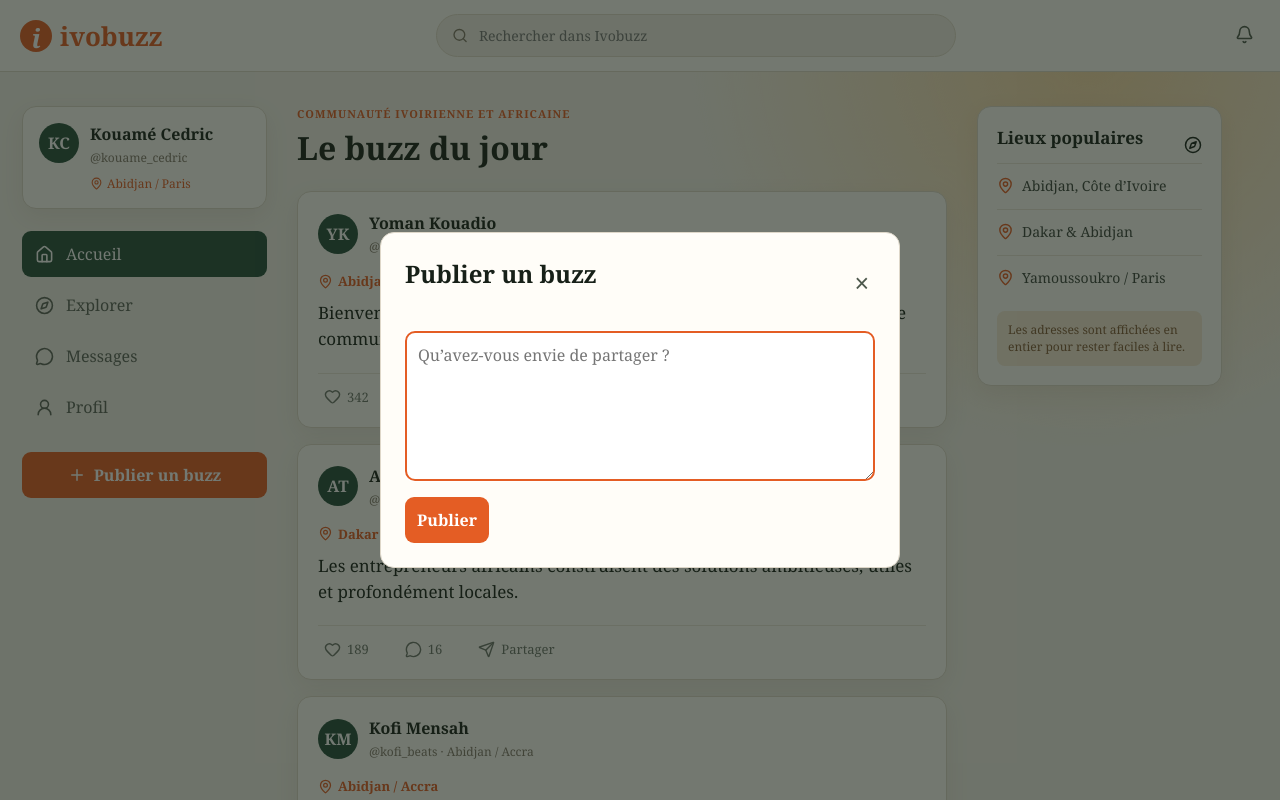
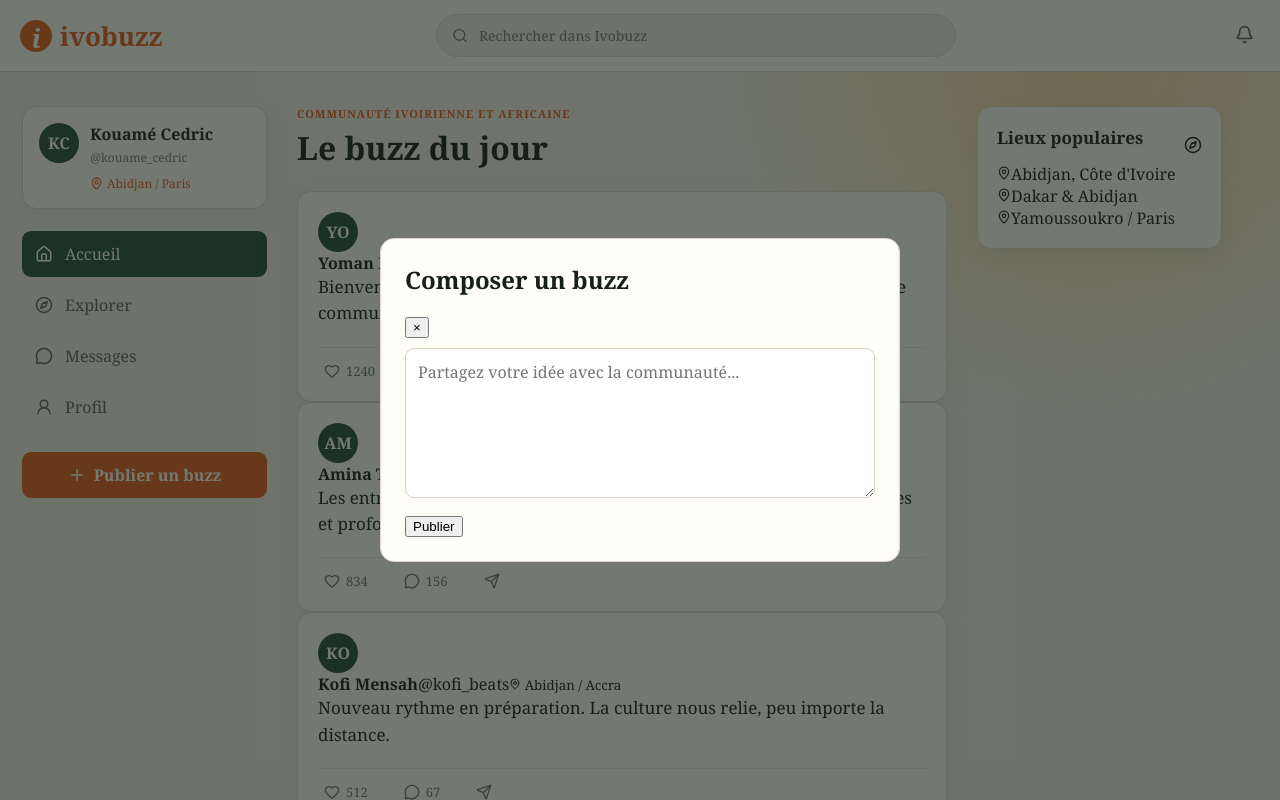
Before and after one commit to yokoua/Ivobuzz-, a React (Vite) app: page / in a window 1280 px wide. Both pictures are taken after a click on the button "Publier un buzz". Shown: the top 800 px of the page. Built offline with nearby package versions, Linux system fonts and the light colour scheme.

Commit message:
Fix App component to properly handle base path routing

```diff
--- a/App.tsx
+++ b/App.tsx
@@ -5,9 +5,9 @@ type View = 'feed' | 'explore' | 'messages' | 'profile';
 type Post = { id: number; author: string; username: string; location: string; content: string; likes: number; comments: number };
 
 const starterPosts: Post[] = [
-  { id: 1, author: 'Yoman Kouadio', username: 'yomankouadio', location: "Abidjan, Côte d’Ivoire", content: 'Bienvenue sur Ivobuzz. Ici, chaque idée mérite d’être partagée et chaque communauté peut grandir.', likes: 342, comments: 28 },
-  { id: 2, author: 'Amina Traoré', username: 'amina_africatech', location: 'Dakar & Abidjan', content: 'Les entrepreneurs africains construisent des solutions ambitieuses, utiles et profondément locales.', likes: 189, comments: 16 },
-  { id: 3, author: 'Kofi Mensah', username: 'kofi_beats', location: 'Abidjan / Accra', content: 'Nouveau rythme en préparation. La culture nous relie, peu importe la distance.', likes: 512, comments: 42 },
+  { id: 1, author: 'Yoman Kouadio', username: 'yomankouadio', location: "Abidjan, Côte d'Ivoire", content: 'Bienvenue sur Ivobuzz. Ici, chaque idée mérite d\'être partagée et chaque communauté africaine trouve sa voix.', likes: 1240, comments: 89 },
+  { id: 2, author: 'Amina Traoré', username: 'amina_africatech', location: 'Dakar & Abidjan', content: 'Les entrepreneurs africains construisent des solutions ambitieuses, utiles et profondément ancrées dans la réalité du continent.', likes: 834, comments: 156 },
+  { id: 3, author: 'Kofi Mensah', username: 'kofi_beats', location: 'Abidjan / Accra', content: 'Nouveau rythme en préparation. La culture nous relie, peu importe la distance.', likes: 512, comments: 67 },
 ];
 
 const readPosts = (): Post[] => {
@@ -38,7 +38,12 @@ export default function App() {
     setComposerOpen(false);
   };
 
-  const nav = [{ id: 'feed' as View, label: 'Accueil', icon: Home }, { id: 'explore' as View, label: 'Explorer', icon: Compass }, { id: 'messages' as View, label: 'Messages', icon: MessageCircle }, { id: 'profile' as View, label: 'Profil', icon: UserRound }];
+  const nav = [
+    { id: 'feed' as View, label: 'Accueil', icon: Home },
+    { id: 'explore' as View, label: 'Explorer', icon: Compass },
+    { id: 'messages' as View, label: 'Messages', icon: MessageCircle },
+    { id: 'profile' as View, label: 'Profil', icon: UserRound },
+  ];
 
   return <div className="app-shell">
     <header className="topbar">
@@ -49,15 +54,18 @@ export default function App() {
     <main className="layout">
       <aside className="sidebar">
         <div className="profile-mini"><div className="avatar">KC</div><div><strong>Kouamé Cedric</strong><span>@kouame_cedric</span><small><MapPin size={13} /> Abidjan / Paris</small></div></div>
-        <nav className="nav-list">{nav.map(item => { const Icon = item.icon; return <button key={item.id} className={view === item.id ? 'nav-item active' : 'nav-item'} onClick={() => setView(item.id)}><Icon size={19} /><span>{item.label}</span></button>; })}</nav>
+        <nav className="nav-list">{nav.map(item => { const Icon = item.icon; return <button key={item.id} className={view === item.id ? 'nav-item active' : 'nav-item'} onClick={() => setView(item.id)}><Icon size={18} /><span>{item.label}</span></button>; })}</nav>
         <button className="publish-button" onClick={() => setComposerOpen(true)}><Plus size={18} /> Publier un buzz</button>
       </aside>
       <section className="content">
-        <div className="section-heading"><div><p className="eyebrow">Communauté ivoirienne et africaine</p><h1>{view === 'feed' ? 'Le buzz du jour' : nav.find(item => item.id === view)?.label}</h1></div><button className="mobile-publish" aria-label="Publier un buzz" onClick={() => setComposerOpen(true)}><Plus size={20} /></button></div>
-        {view === 'messages' ? <div className="empty-state"><MessageCircle size={34} /><h2>Vos conversations</h2><p>La messagerie est prête à accueillir vos échanges.</p></div> : view === 'profile' ? <div className="profile-panel"><div className="avatar large">KC</div><h2>Kouamé Cedric</h2><p>@kouame_cedric</p><p className="location"><MapPin size={16} /> Abidjan / Paris</p></div> : <div className="post-list">{filteredPosts.length ? filteredPosts.map(post => <article className="post" key={post.id}><div className="post-head"><div className="avatar">{post.author.split(' ').map(name => name[0]).join('')}</div><div><strong>{post.author}</strong><span>@{post.username} · {post.location}</span></div></div><p className="post-location"><MapPin size={15} /> {post.location}</p><p className="post-content">{post.content}</p><div className="post-actions"><button><Heart size={17} /> {post.likes}</button><button><MessageCircle size={17} /> {post.comments}</button><button><Send size={17} /> Partager</button></div></article>) : <div className="empty-state"><Search size={34} /><h2>Aucun résultat</h2><p>Essayez une autre recherche.</p></div>}</div>}
+        <div className="section-heading"><div><p className="eyebrow">Communauté ivoirienne et africaine</p><h1>{view === 'feed' ? 'Le buzz du jour' : nav.find(item => item.id === view)?.label}</h1></div></div>
+        {view === 'feed' && <div className="posts-list">{filteredPosts.map(post => <article key={post.id} className="post"><div className="post-header"><div className="avatar">{post.username.slice(0, 2).toUpperCase()}</div><div><strong>{post.author}</strong><span>@{post.username}</span><small><MapPin size={12} /> {post.location}</small></div></div><p className="post-content">{post.content}</p><div className="post-actions"><button className="action-button"><Heart size={16} /> {post.likes}</button><button className="action-button"><MessageCircle size={16} /> {post.comments}</button><button className="action-button"><Send size={16} /></button></div></article>)}</div>}
+        {view === 'explore' && <div className="empty-state"><Compass size={34} /><h2>Explorer</h2><p>Découvrez les tendances et les communautés du moment.</p></div>}
+        {view === 'messages' && <div className="empty-state"><MessageCircle size={34} /><h2>Vos conversations</h2><p>La messagerie est prête à accueillir vos échanges.</p></div>}
+        {view === 'profile' && <div className="empty-state"><UserRound size={34} /><h2>Votre profil</h2><p>Gérez votre profil et vos paramètres.</p></div>}
       </section>
-      <aside className="right-panel"><div className="panel-title"><h2>Lieux populaires</h2><Compass size={18} /></div>{['Abidjan, Côte d’Ivoire', 'Dakar & Abidjan', 'Yamoussoukro / Paris'].map(location => <div className="location-row" key={location}><MapPin size={17} /><span>{location}</span></div>)}<div className="panel-note">Les adresses sont affichées en entier pour rester faciles à lire.</div></aside>
+      <aside className="right-panel"><div className="panel-title"><h2>Lieux populaires</h2><Compass size={18} /></div>{['Abidjan, Côte d\'Ivoire', 'Dakar & Abidjan', 'Yamoussoukro / Paris'].map((place, idx) => <div key={idx} className="location-card"><MapPin size={14} /><span>{place}</span></div>)}</aside>
     </main>
-    {composerOpen && <div className="modal-backdrop" onClick={() => setComposerOpen(false)}><form className="composer" onSubmit={publish} onClick={event => event.stopPropagation()}><div className="section-heading"><h2>Publier un buzz</h2><button type="button" className="close-button" onClick={() => setComposerOpen(false)}>×</button></div><textarea autoFocus value={draft} onChange={event => setDraft(event.target.value)} placeholder="Qu’avez-vous envie de partager ?" /><button className="publish-button" type="submit">Publier</button></form></div>}
+    {composerOpen && <div className="modal-backdrop" onClick={() => setComposerOpen(false)}><form className="composer" onSubmit={publish} onClick={event => event.stopPropagation()}><div className="composer-header"><h2>Composer un buzz</h2><button type="button" onClick={() => setComposerOpen(false)} aria-label="Fermer">×</button></div><textarea placeholder="Partagez votre idée avec la communauté..." value={draft} onChange={event => setDraft(event.target.value)} /><div className="composer-actions"><button type="submit" className="submit-button">Publier</button></div></form></div>}
   </div>;
 }
```
